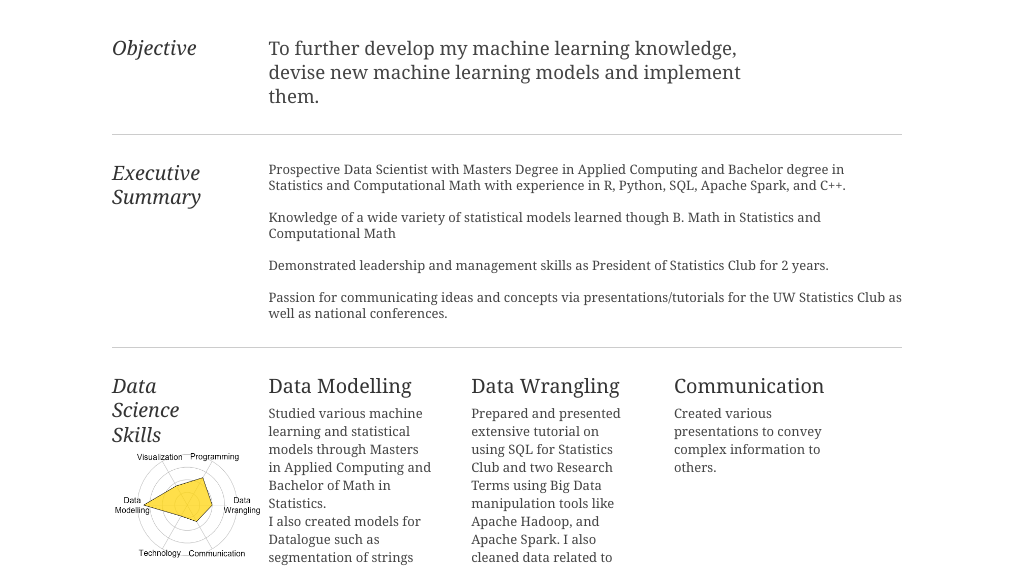
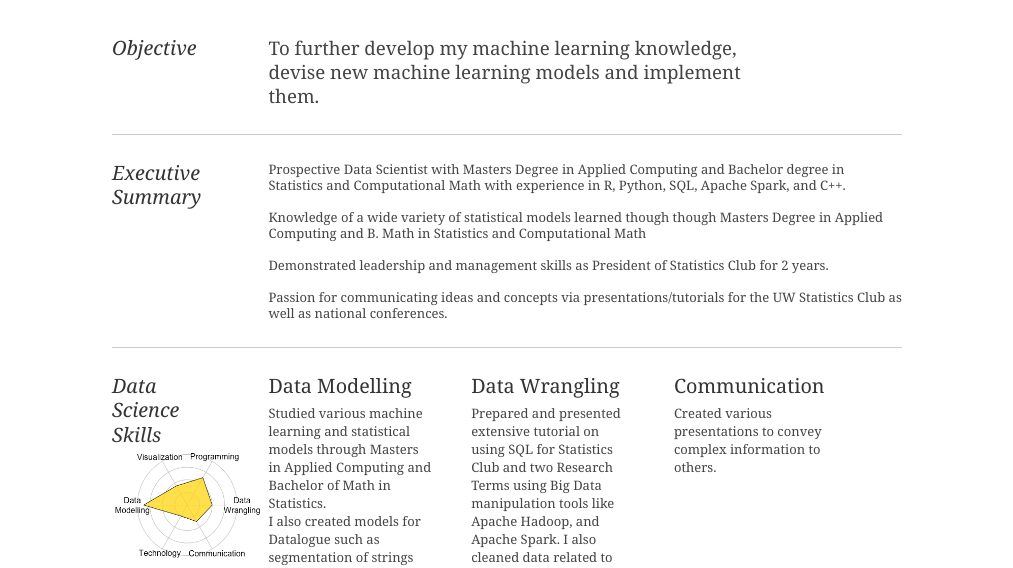
Before and after one commit to DarrellAucoin/Resume, a plain HTML site: page Darrell_Aucoin_Data_Scientist.html in a window 1280 px wide. Shown: the part 257-825 px from the top of the page, without its empty margins (133-1146 px from the left). Drawn offline with Linux system fonts and the light colour scheme; a script that the page names is missing.

Commit message:
Added masters degree to summary

```diff
--- a/Darrell_Aucoin_Data_Scientist.html
+++ b/Darrell_Aucoin_Data_Scientist.html
@@ -63,7 +63,7 @@ To further develop my machine learning knowledge, devise new machine learning mo
                      		<il>
 								<item>Prospective Data Scientist with Masters Degree in Applied Computing and Bachelor degree in Statistics and Computational Math with experience in R, Python, SQL, Apache Spark, and C++.</item>
 								<br><br>
-								<item>Knowledge of a wide variety of statistical models learned though B. Math in Statistics and Computational Math</item>
+								<item>Knowledge of a wide variety of statistical models learned though though Masters Degree in Applied Computing and B. Math in Statistics and Computational Math</item>
 								<br><br>
 								<item>Demonstrated leadership and management skills as President of Statistics Club for 2 years.</item>
 								<br><br>
```
